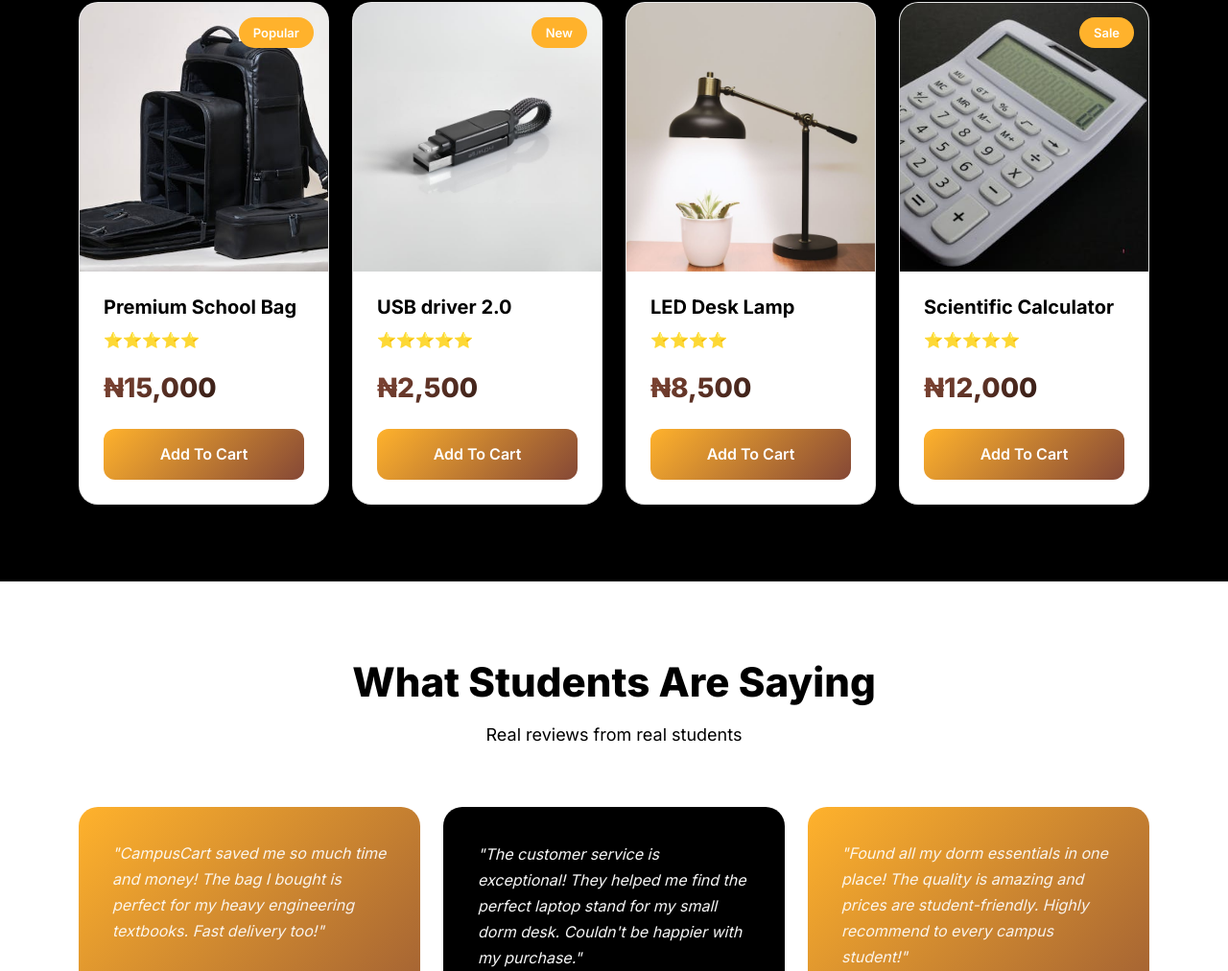
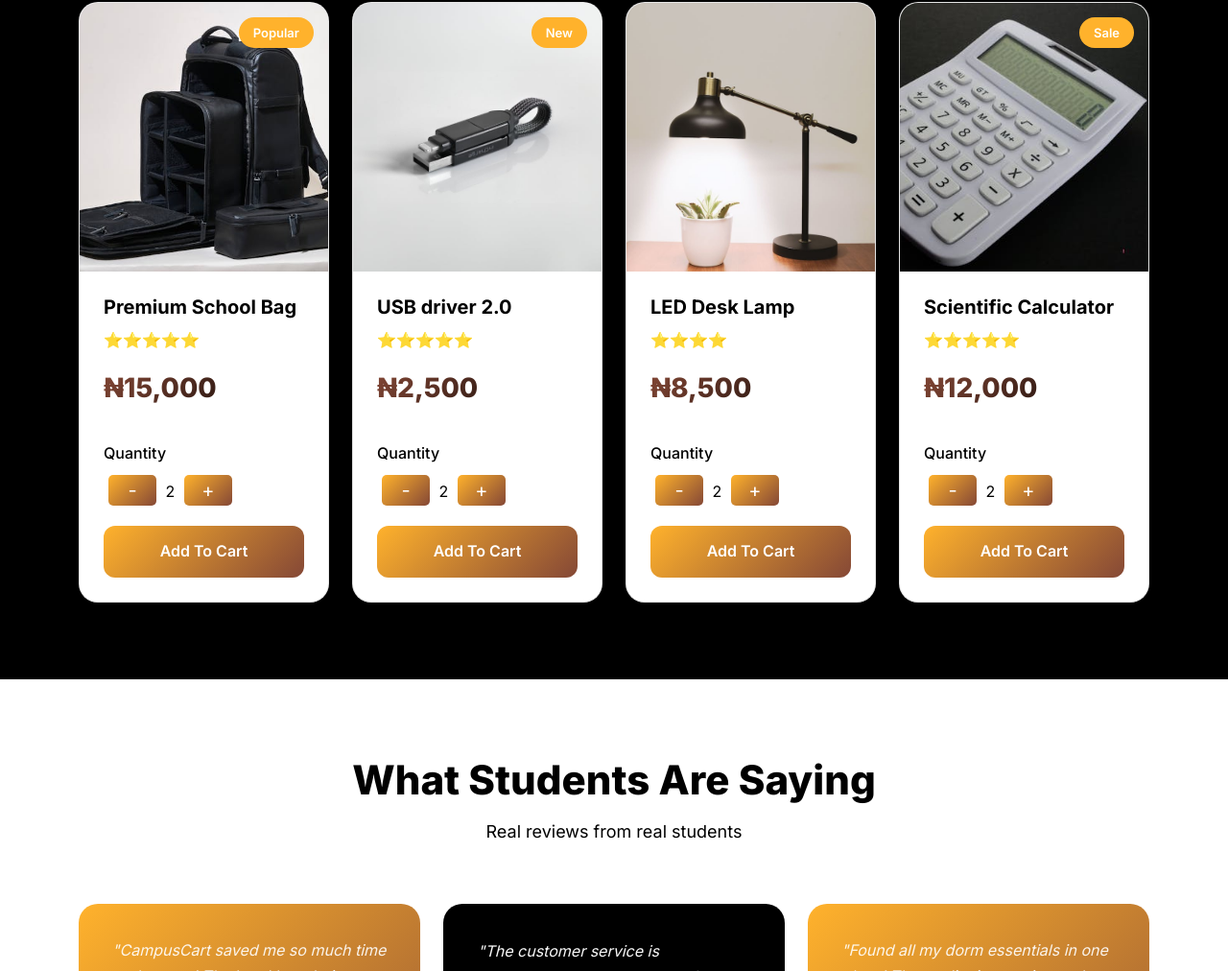
Before and after one commit to Wisdompeter/Campuscart, a plain HTML site: page index.html in a window 1280 px wide. Shown: the part 1673-2685 px from the top of the page at 96% size. Drawn offline with nearby package versions, Linux system fonts and the light colour scheme.

Commit message:
Add files via upload

```diff
--- a/index.html
+++ b/index.html
@@ -32,7 +32,8 @@
             <i class="fas fa-search search-icon rounded-end-circle"></i>
         </div>
         <a href="#" class="icon-button">
-          <i class="fa-solid fa-shopping-cart"></i>
+          <i class="fa-solid fa-shopping-cart"> </i>
+           <div class="cart-quantity"> 0 </div>
         </a>
         <div class="profile-avatar"></div>
         <button class="mobile-menu-toggle" id="mobileMenuToggle">
@@ -160,6 +161,11 @@
               <h4 class="product-name">Premium School Bag</h4>
               <div class="product-rating">⭐⭐⭐⭐⭐</div>
               <div class="product-price">₦15,000</div>
+              <div class="quantity py-3">
+                <h2 class="fs-6">Quantity</h2>
+                <button class="minus-btn"> - </button> <span> 2 </span> <button class="add-btn"> + </button>
+
+              </div>
               <button class="add-to-cart-button">Add To Cart</button>
             </div>
           </div>
@@ -174,6 +180,11 @@
               <h4 class="product-name">USB driver 2.0</h4>
               <div class="product-rating">⭐⭐⭐⭐⭐</div>
               <div class="product-price">₦2,500</div>
+               <div class="quantity py-3">
+                <h2 class="fs-6">Quantity</h2>
+                <button class="minus-btn"> - </button> <span> 2 </span> <button class="add-btn"> + </button>
+
+              </div>
               <button class="add-to-cart-button">Add To Cart</button>
             </div>
           </div>
@@ -187,6 +198,11 @@
               <h4 class="product-name">LED Desk Lamp</h4>
               <div class="product-rating">⭐⭐⭐⭐</div>
               <div class="product-price">₦8,500</div>
+               <div class="quantity py-3">
+                <h2 class="fs-6">Quantity</h2>
+                <button class="minus-btn"> - </button> <span> 2 </span> <button class="add-btn"> + </button>
+
+              </div>
               <button class="add-to-cart-button">Add To Cart</button>
             </div>
           </div>
@@ -201,6 +217,11 @@
               <h4 class="product-name">Scientific Calculator</h4>
               <div class="product-rating">⭐⭐⭐⭐⭐</div>
               <div class="product-price">₦12,000</div>
+               <div class="quantity py-3">
+                <h2 class="fs-6">Quantity</h2>
+                <button class="minus-btn"> - </button> <span> 2 </span> <button class="add-btn"> + </button>
+
+              </div>
               <button class="add-to-cart-button">Add To Cart</button>
             </div>
           </div>
--- a/tiller-main.css
+++ b/tiller-main.css
@@ -159,6 +159,11 @@
       cursor: pointer;
     }
 
+     .cart-quantity {
+        font-size: 1.3rem;
+        margin-bottom: 20px;
+      }
+
     .icon-button {
       width: 45px;
       height: 45px;
@@ -171,7 +176,8 @@
       color: var(--text-on-dark);
       cursor: pointer;
       transition: all 0.3s ease;
-      font-size: 18px;
+      padding: 28px;
+
     }
 
     .icon-button:hover {
@@ -528,6 +534,17 @@
       -webkit-text-fill-color: transparent;
       background-clip: text;
       margin-bottom: 20px;
+    }
+
+    .minus-btn, .add-btn {
+      width: 50px;
+      background: var(--primary-gradient);
+      font-size: 20px;
+      margin: 5px;
+      border-radius: 5px;
+      border: none;
+      color: #ffffff;
+
     }
 
     .add-to-cart-button {
@@ -983,4 +1000,10 @@
         height: 40px;
         font-size: 16px;
       }
+
+      .icon-button {
+        padding: 30px;
+        width: 0;
+        font-size: 24px;
+      }
     }
```
Also changed, not shown: each-product.html (added, +13 -0 lines).
